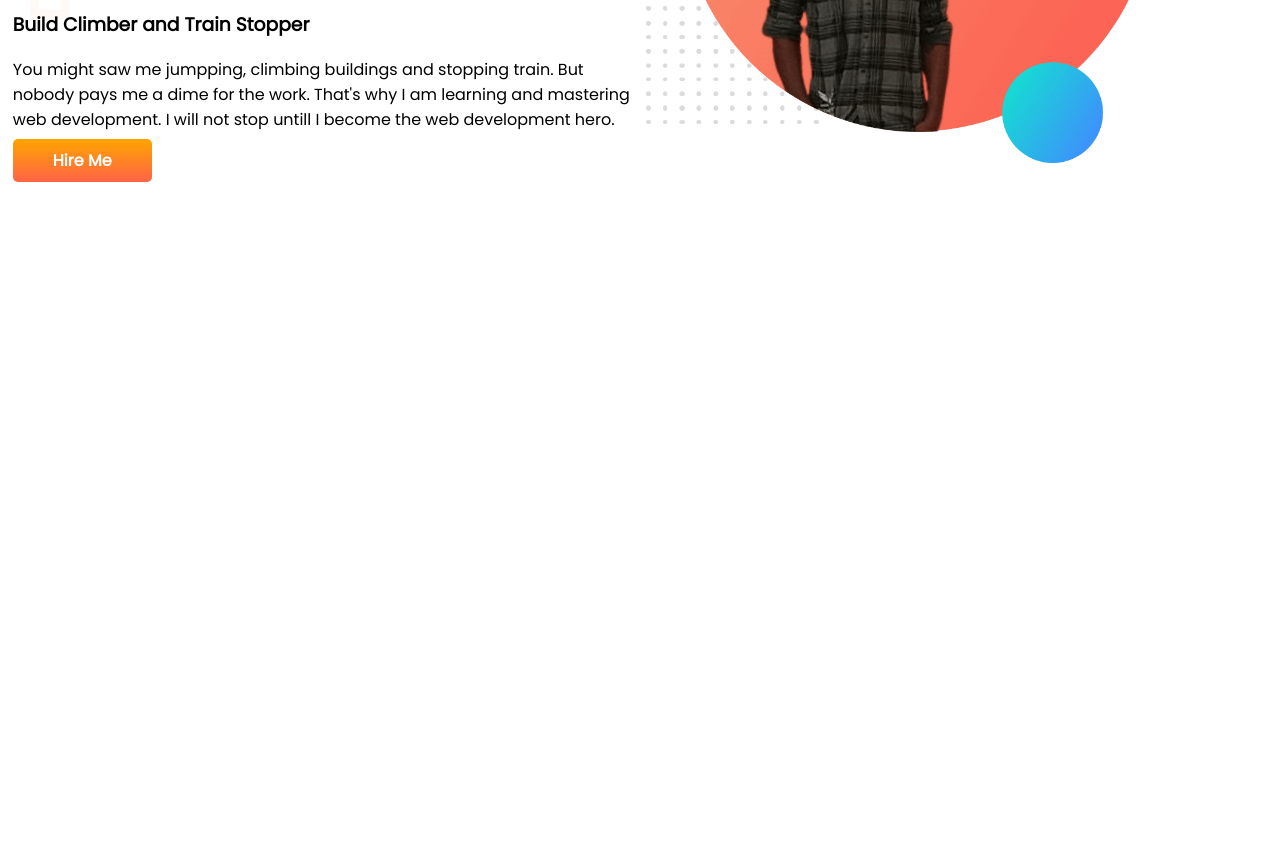
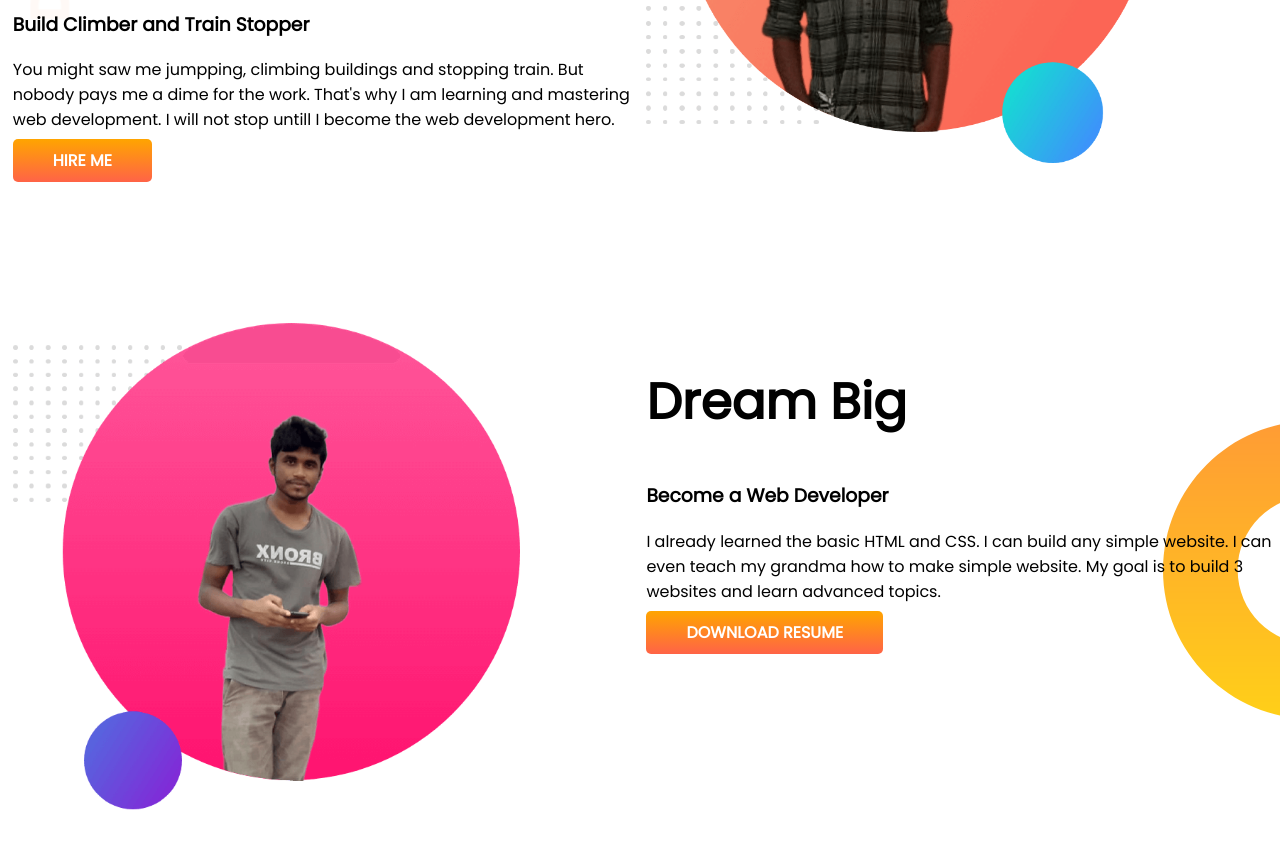
Before and after one commit to Muhammad-Alinoor/developer-portfolio, a plain HTML site: page index.html in a window 1280 px wide. Shown: the part 340-1188 px from the top of the page. Before the commit the page ends 800 px from the top, so only its background shows below. Drawn offline with Linux system fonts and the light colour scheme.

Commit message:
dream -big -added

```diff
--- a/index.html
+++ b/index.html
@@ -29,5 +29,16 @@
             <img src="images/alinoor1.png" alt="">
         </div>
     </section>
+    <section class="dream-big">
+        <div class="half-width">
+            <img src="images/alinoor2.png" alt="">
+        </div>
+        <div class="half-width">
+            <h1>Dream Big</h1>
+            <h3>Become a Web Developer</h3>
+            <p>I already learned the basic HTML and CSS. I can build any simple website. I can even teach my grandma how to make simple website. My goal is to build 3 websites and learn advanced topics.</p>
+            <a class="link-button" target="_blank" href="https://www.linkedin.com/in/ali-noor-b314a7216/">Download Resume</a>
+        </div>
+    </section>
 </body>
 </html>
--- a/style/style.css
+++ b/style/style.css
@@ -11,6 +11,7 @@ h1{
 section{
     display: flex;
     padding-left: 1%;
+    margin-bottom: 150px;
 }
 .half-width{
     width: 50%;
@@ -30,3 +31,11 @@ section{
     background-image: url(../images/top-banner.png);
     background-repeat: no-repeat;
 }
+a{
+    text-transform: uppercase;
+}
+.dream-big{
+    background-image: url(../images/dream-bg.png);
+    background-repeat: no-repeat;
+    background-position: right;
+}
```
